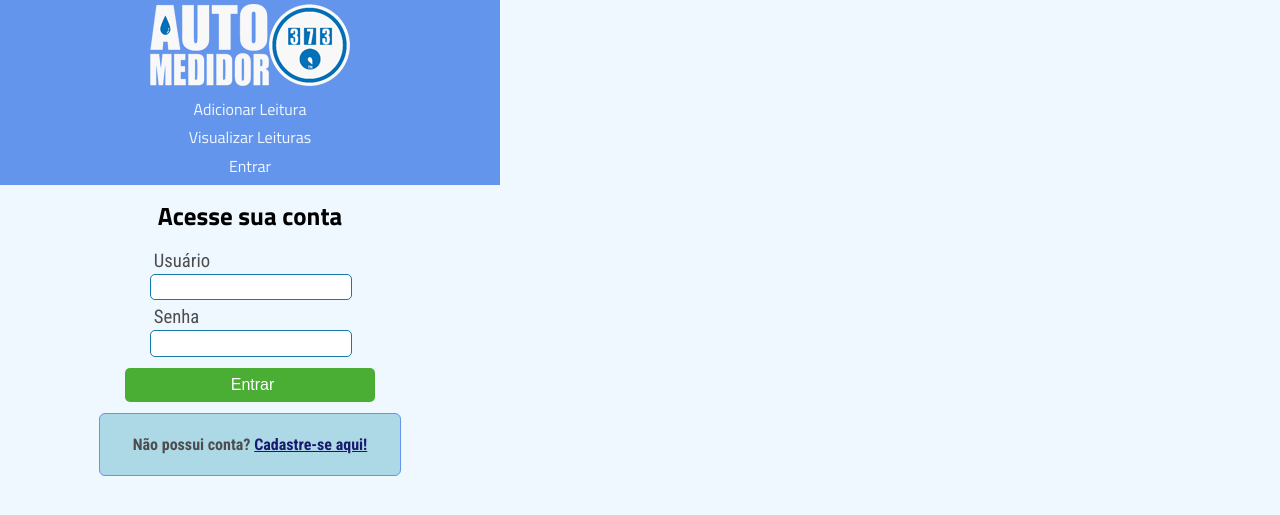
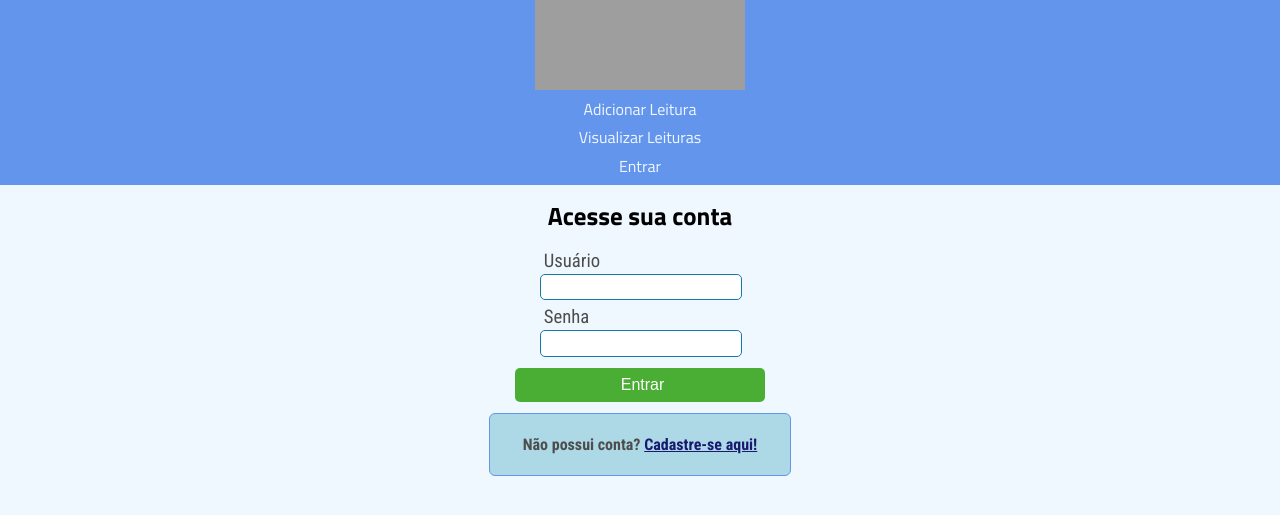
Before and after one commit to montanhadm/sel373, a Flask app: page / in a window 1280 px wide. Shown: the top 515 px of the page. Run offline with Flask 2, Linux system fonts and the light colour scheme; grey boxes are pictures that could not be loaded.

Commit message:
v0.2.7c - Ajustes de escala
Ajuste para melhorar visualização em modo mobile.

```diff
--- a/static/css/basic.css
+++ b/static/css/basic.css
@@ -1,7 +1,3 @@
-html {
-    max-width: 500px;
-}
-
 body{
     font-family: "Roboto Condensed", Helvetica, Arial, sans-serif;
     background-color: aliceblue;
@@ -21,7 +17,7 @@ nav {
 }
 
 .logo {
-    background-image: url("../logo_azulalice.png");
+    background-image: url("../logo3.png");
     background-repeat: no-repeat;
     background-position: center;
     width: 210px;
@@ -36,13 +32,13 @@ nav ul {
     display: flex;
     flex-direction: column;
     align-items: center;
-    width: 100%;
+    width: 300px;
     margin: 5px 0px 5px 0px;
 }
 
 nav ul li {
     text-align: center;
-    width:100%;
+    width: 300px;
 }
 
 nav ul li a {
@@ -65,6 +61,7 @@ Media Queries
 @media screen
     and (min-width: 500px)
     and (min-device-width: 1000px) {
+
 
         html {
             max-width: none;
```
